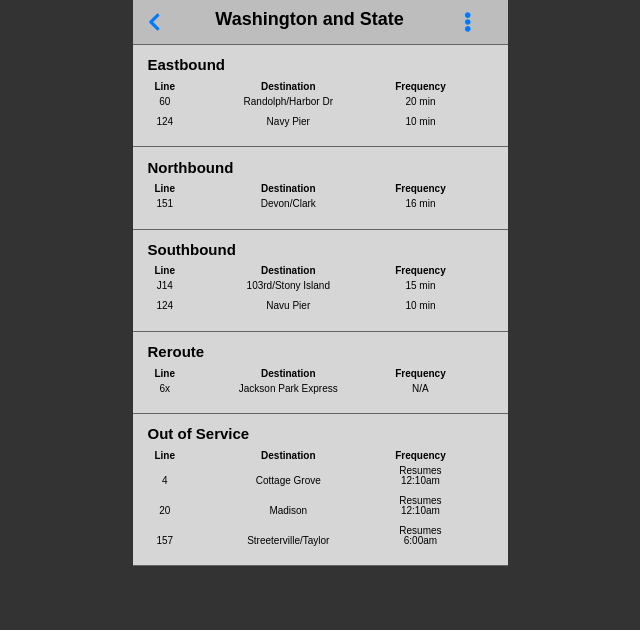
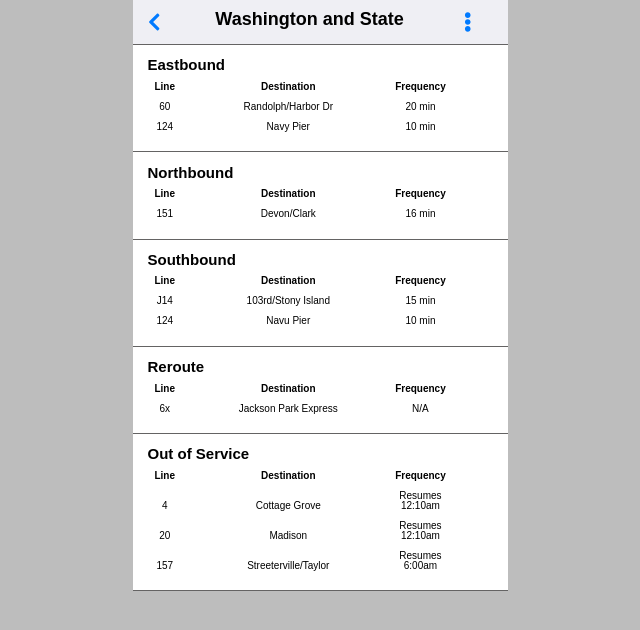
Before and after one commit to michellemaile/frontend-challenge, a plain HTML site: page index.html in a window 1280 px wide. Shown: the whole page, without its empty margins (320-960 px from the left). Drawn offline with Linux system fonts and the light colour scheme.

Commit message:
match color and fix spacing

```diff
--- a/css/style.css
+++ b/css/style.css
@@ -1,7 +1,7 @@
 
 
 body {
-  background-color: #333;
+  background-color: #BDBDBD;
   font-family: sans-serif;
   font-size: 10px;
 }
@@ -11,7 +11,7 @@ body {
 }
 
 nav {
-  background-color: #BDBDBD;
+  background-color: #EFEFF4;
   padding-left: 15px;
   position: fixed;
   width: 375px;
@@ -48,7 +48,7 @@ nav {
 
 ul.titles {
     font-weight: bold;
-    padding-bottom: 5px;
+    padding-bottom: 10px;
 }
 
 ul.content {
@@ -95,7 +95,7 @@ li.right {
 
 .bus-list {
   padding-top: 45px;
-  background-color:rgb(214, 214, 214);
+  background-color: #FFFFFF;
 }
 
 .location {
```
